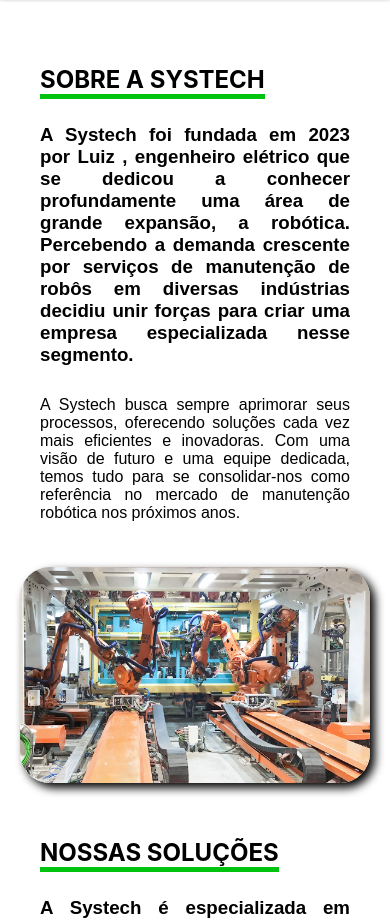
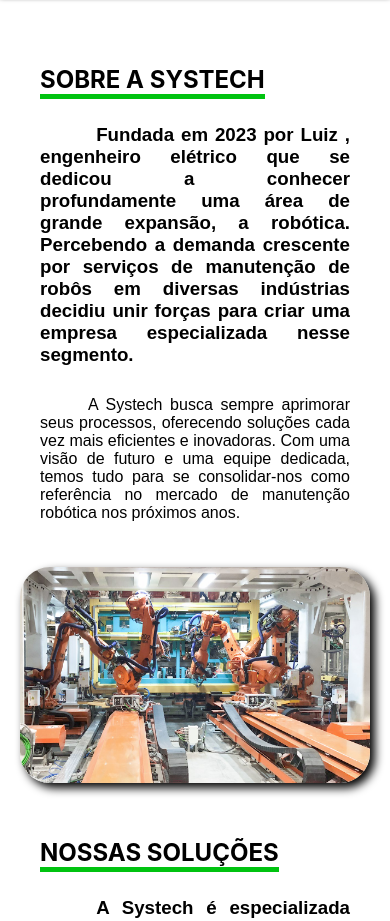
Before and after one commit to jardelvasconcelos/systech, a React (Create React App) app: page / in a window 390 px wide. Shown: the part 849-1770 px from the top of the page. Built offline with nearby package versions, Linux system fonts and the light colour scheme.

Commit message:
correcao de identacao no texto e botao de contatos

```diff
--- a/src/componentes/conteudo/conteudo.css
+++ b/src/componentes/conteudo/conteudo.css
@@ -32,12 +32,14 @@
     font-family: var(--font3);
     margin-bottom: 30px;
     text-align: justify;
+    text-indent: 3em;
 
 }
 .item-sobre-text{
     font-family: var(--font3);
     text-align: justify;
     font-size: medium;
+    text-indent: 3em;
 }
 @media screen and (max-width: 900px) {
     .container-sobre{
--- a/src/componentes/conteudo/conteudo.js
+++ b/src/componentes/conteudo/conteudo.js
@@ -9,7 +9,7 @@
                 <div className="container-item-sobre">
                     <h1 className="item-sobre-title"><span className="span-item-sobre-title">Sobre a Systech</span></h1>
                     <h3 className="item-sobre-subtitle">
-                    A Systech foi fundada em 2023 por Luiz , engenheiro elétrico que se dedicou a conhecer profundamente uma área de grande expansão, a robótica.
+                    Fundada em 2023 por Luiz , engenheiro elétrico que se dedicou a conhecer profundamente uma área de grande expansão, a robótica.
                     Percebendo a demanda crescente por serviços de manutenção de robôs em diversas indústrias decidiu unir forças para criar uma empresa especializada nesse segmento.</h3>
                     <p className="item-sobre-text">A Systech busca sempre aprimorar seus processos, oferecendo soluções cada vez mais eficientes e inovadoras.
                     Com uma visão de futuro e uma equipe dedicada, temos tudo para se consolidar-nos como referência no mercado de manutenção robótica nos próximos anos.</p>
--- a/src/componentes/topo/topo.css
+++ b/src/componentes/topo/topo.css
@@ -84,6 +84,15 @@
 
 }
 
+.dentro {
+  visibility: visible;
+}
+
+.fora {
+  /* visibility: hidden; */
+  display: none;
+}
+
 @media screen and (max-width: 900px) {
   .container-link-topo {
     display: none;
@@ -118,19 +127,21 @@
   .container-contato {
     /*  padding-top: 150px; */
     position: fixed;
-    top: 70px;
+    top: 75px;
     /* right: 0px; */
     width: 100vw;
     height: 20vh;
-    background-color: black;
+    background-color: var(--cor1);
     /* border: 1px solid var(--cor1); */
     /* border-radius: 20px 0px 0px 90px; */
     display: flex;
     justify-content: space-around;
     flex-direction: row;
     align-content: center;
+    opacity: 0.95;
   }
-  .container-endereco{
-    color: white;
+
+  .container-endereco {
+    color: black;
   }
 }
--- a/src/componentes/topo/topo.js
+++ b/src/componentes/topo/topo.js
@@ -33,7 +33,7 @@
                 </nav>
             </header>
             <div className={openMenu ? 'dentro' : 'fora'}>
-                <div className="container-contato">
+                <div className="container-contato " >
                     {/* <div className="container-endereco">
                         <h2>Endereço</h2>
                         <span>Ministro Gabriel , 89</span>
@@ -45,8 +45,8 @@
                             <img src="assets/" alt="whats" />
                             <img src="assets/" alt="email" />
                         </div>
-                    </div> */}
-                    {/* <div>
+                    </div>
+                    <div>
                         <img className="img-logo" src="assets/fundo_preto.jpg" alt="" />
                     </div> */}
                 </div>
```
